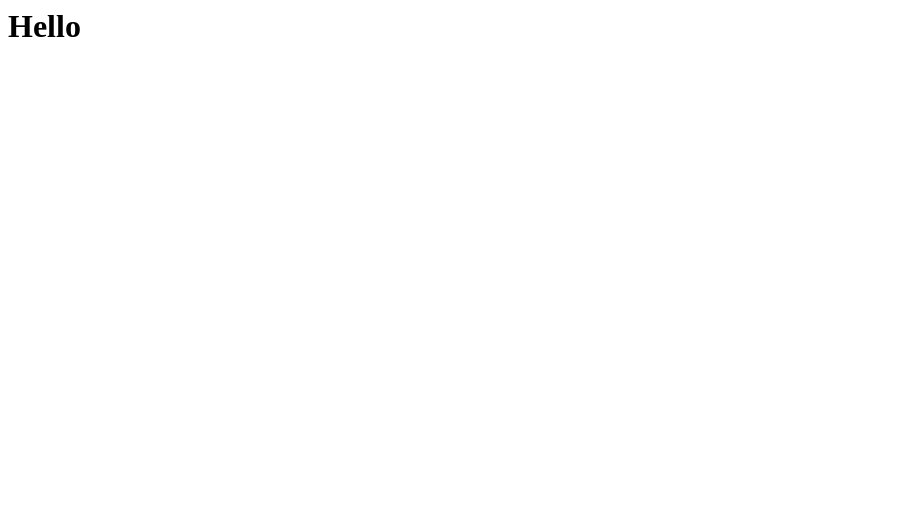
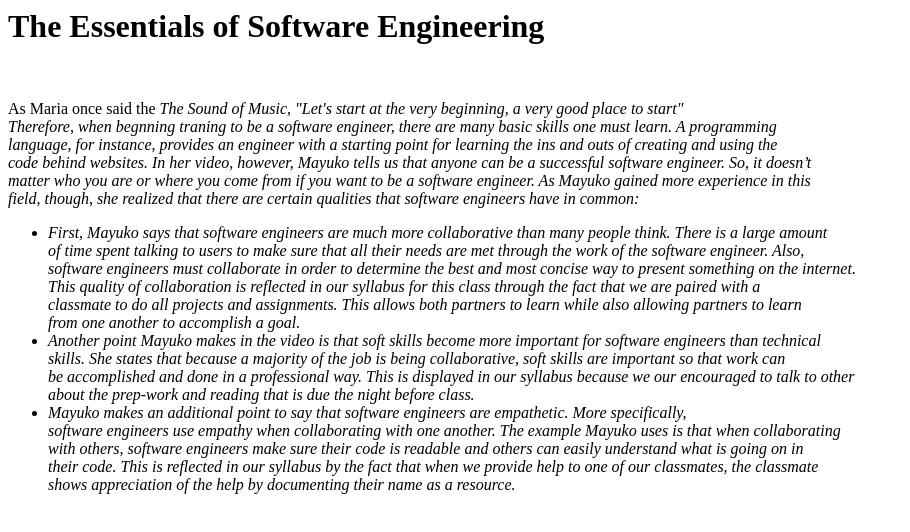
Before and after one commit to matherlyr/rkmHacker05, a plain HTML site: page softwareEngineerEssay.html in a window 1280 px wide. Shown: the whole page, without its empty margins (0-910 px from the left). Drawn offline with Linux system fonts and the light colour scheme.

Commit message:
Update softwareEngineerEssay.html

```diff
--- a/softwareEngineerEssay.html
+++ b/softwareEngineerEssay.html
@@ -1,5 +1,34 @@
 <html>
 <h1>
-Hello
+The Essentials of Software Engineering
 </h1>
+  <br />
+<p>
+  As Maria once said the <i> The Sound of Music,<i/> "Let's start at the very beginning, a very good place to start" <br />
+  Therefore, when begnning traning to be a software engineer, there are many basic skills one must learn. A programming <br />
+  language, for instance, provides an engineer with a starting point for learning the ins and outs of creating and using the <br />
+  code behind websites. In her video, however, Mayuko tells us that anyone can be a successful software engineer. So, it doesn’t<br />
+  matter who you are or where you come from if you want to be a software engineer. As Mayuko gained more experience in this <br />
+  field, though, she realized that there are certain qualities that software engineers have in common:
+  </p>
+<ul>
+  <li>First, Mayuko says that software engineers are much more collaborative than many people think. There is a large amount <br />
+    of time spent talking to users to make sure that all their needs are met through the work of the software engineer. Also, <br />
+    software engineers must collaborate in order to determine the best and most concise way to present something on the internet.<br />
+    This quality of collaboration is reflected in our syllabus for this class through the fact that we are paired with a <br />
+    classmate to do all projects and assignments. This allows both partners to learn while also allowing partners to learn <br />
+    from one another to accomplish a goal.
+    </li>
+  <li>Another point Mayuko makes in the video is that soft skills become more important for software engineers than technical <br />
+    skills. She states that because a majority of the job is being collaborative, soft skills are important so that work can <br />
+    be accomplished and done in a professional way. This is displayed in our syllabus because we our encouraged to talk to other <br />
+    about the prep-work and reading that is due the night before class.
+  </li>
+  <li>Mayuko makes an additional point to say that software engineers are empathetic. More specifically, <br />
+    software engineers use empathy when collaborating with one another. The example Mayuko uses is that when collaborating <br />
+    with others, software engineers make sure their code is readable and others can easily understand what is going on in<br />
+    their code. This is reflected in our syllabus by the fact that when we provide help to one of our classmates, the classmate <br />
+    shows appreciation of the help by documenting their name as a resource.
+  </li>
+  </ul>
 </html>
```
